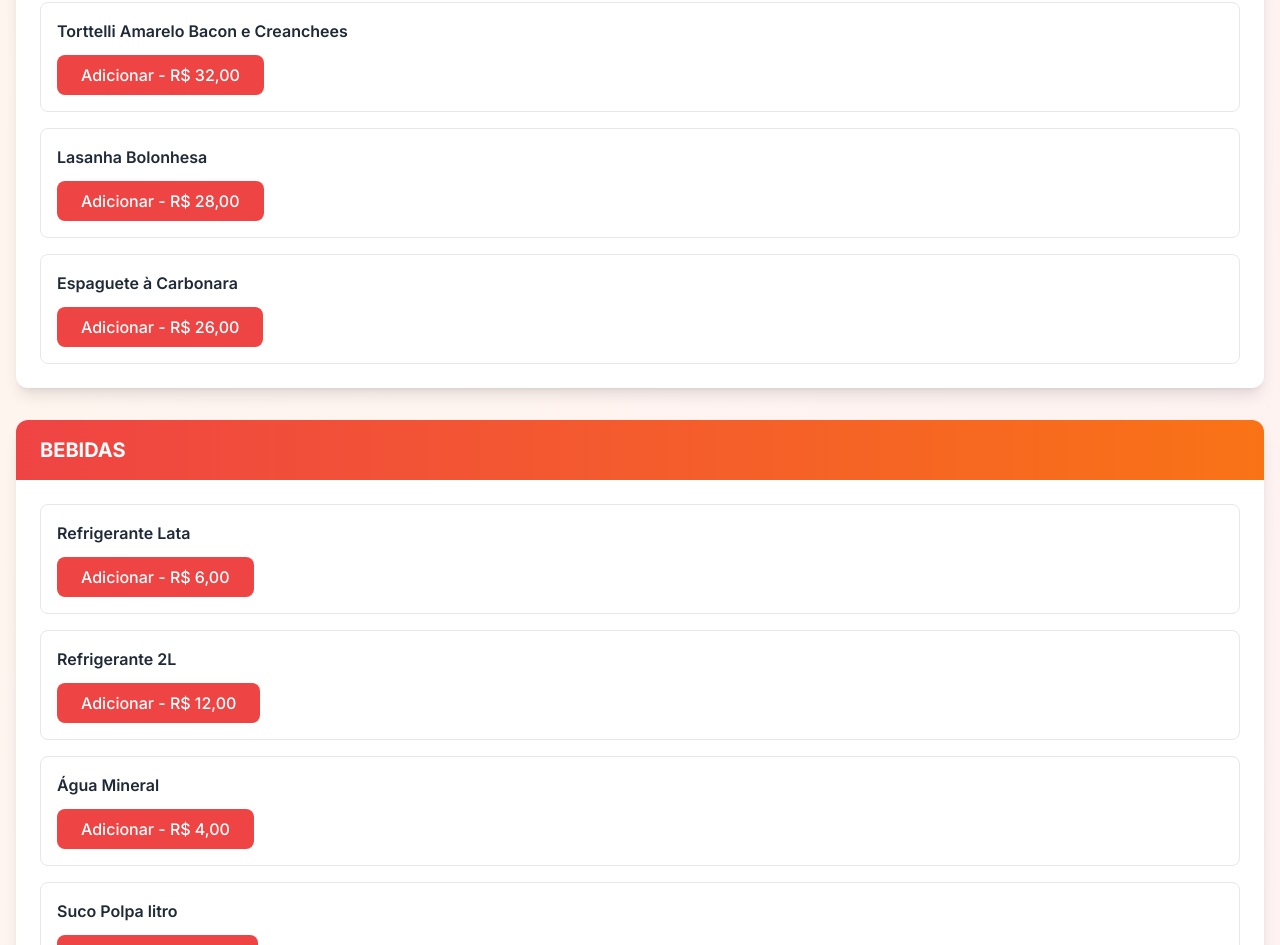
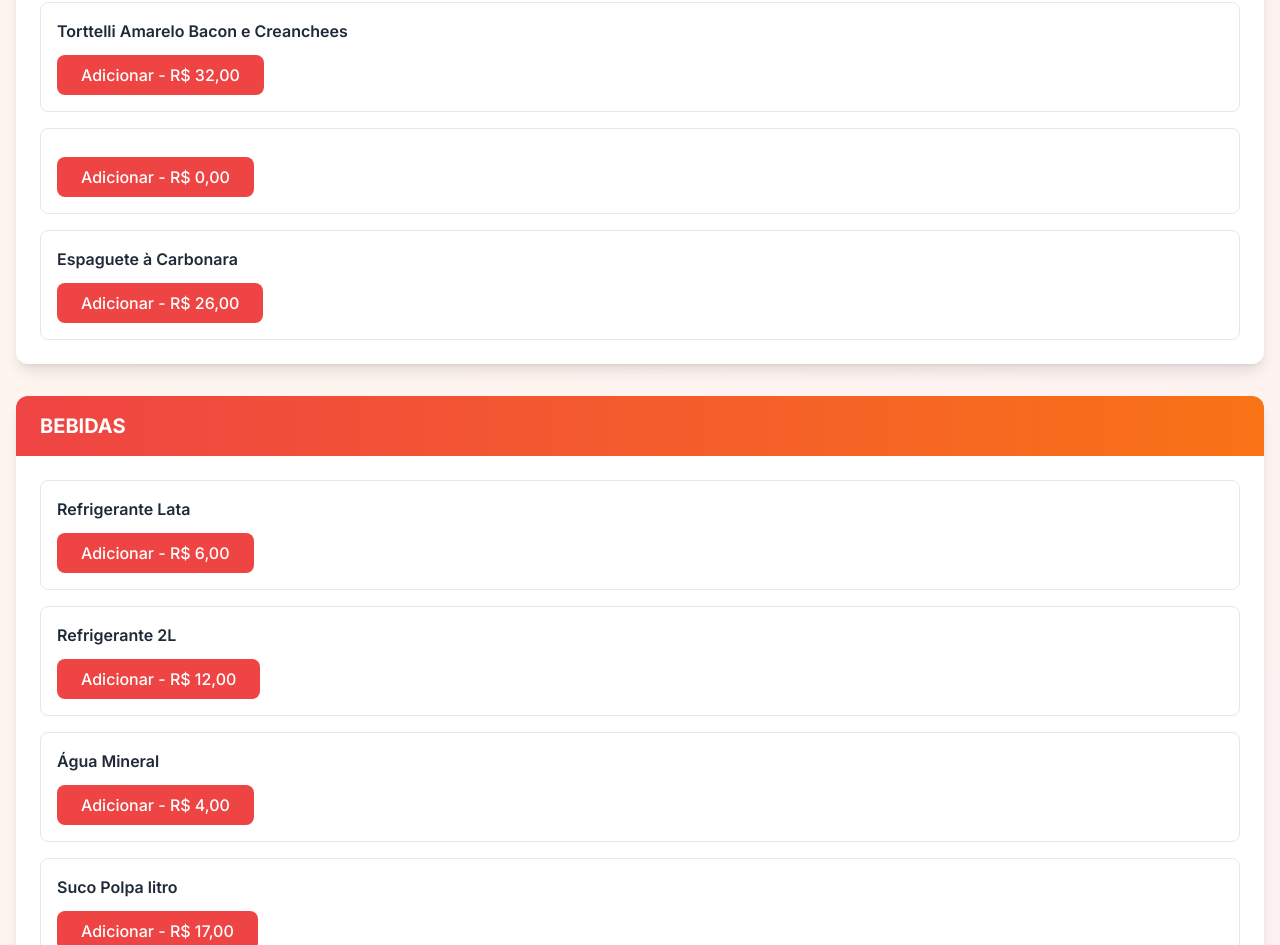
Before and after one commit to hubbysouza-hash/hubbysouza-hash.github.io, a plain HTML site: page index.html in a window 1280 px wide. Shown: the part 3066-4011 px from the top of the page. Drawn offline with nearby package versions, Linux system fonts and the light colour scheme.

Commit message:
Update index.html

```diff
--- a/index.html
+++ b/index.html
@@ -78,7 +78,7 @@
                     { id: "i1", name: "Rondelli Presunto e Queijo", price: 30.0 },
                     { id: "i2", name: "Rondelli Verde 4 Queijos", price: 31.5 },
                     { id: "i3", name: "Torttelli Amarelo Bacon e Creanchees", price: 32.0 },
-                    { id: "i4", name: "Lasanha Bolonhesa", price: 28.0 },
+                    { id: "i4", name: "", price: 0.0 },
                     { id: "i5", name: "Espaguete à Carbonara", price: 26.0 },
                 ],
             },
```
